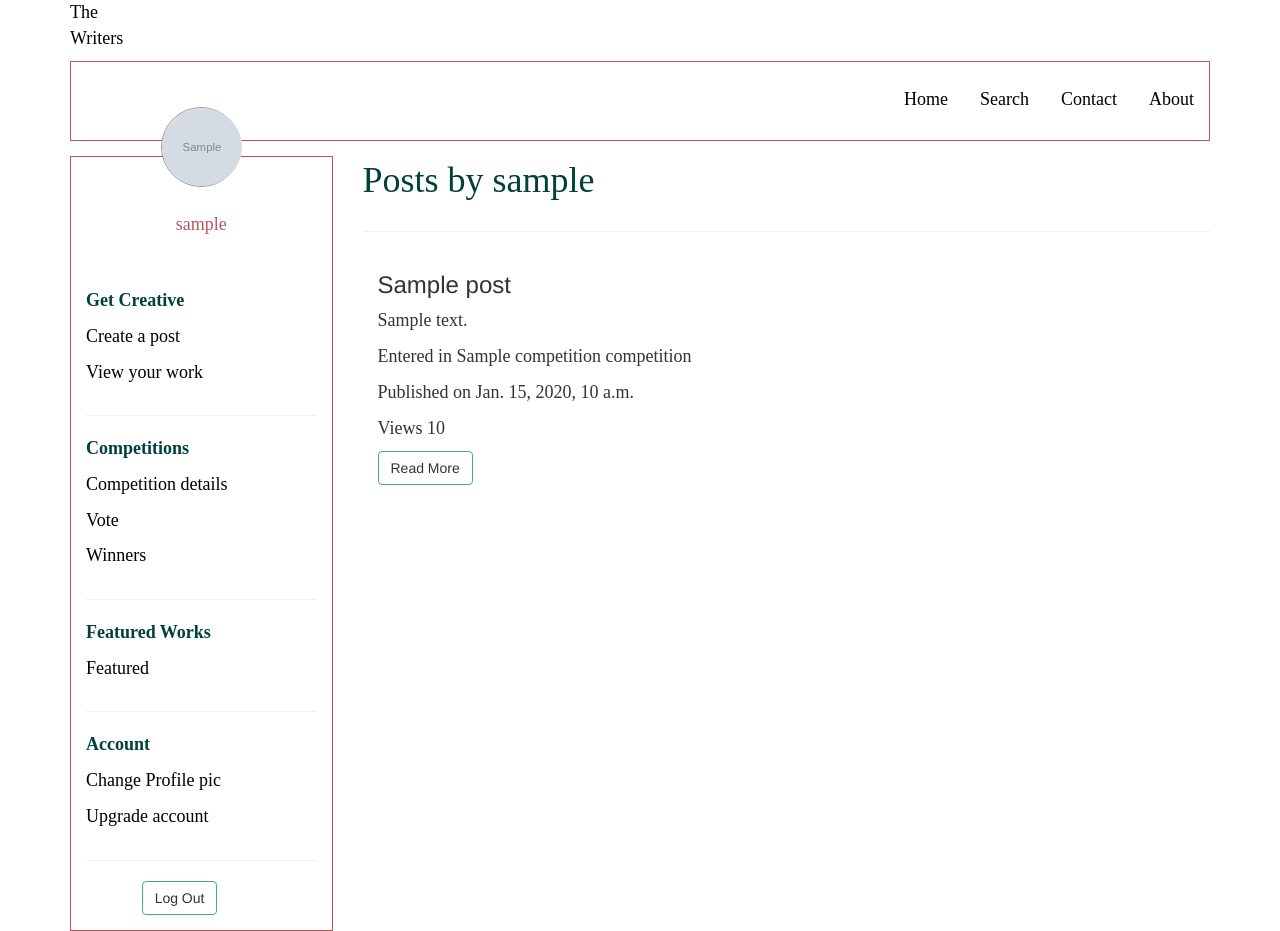
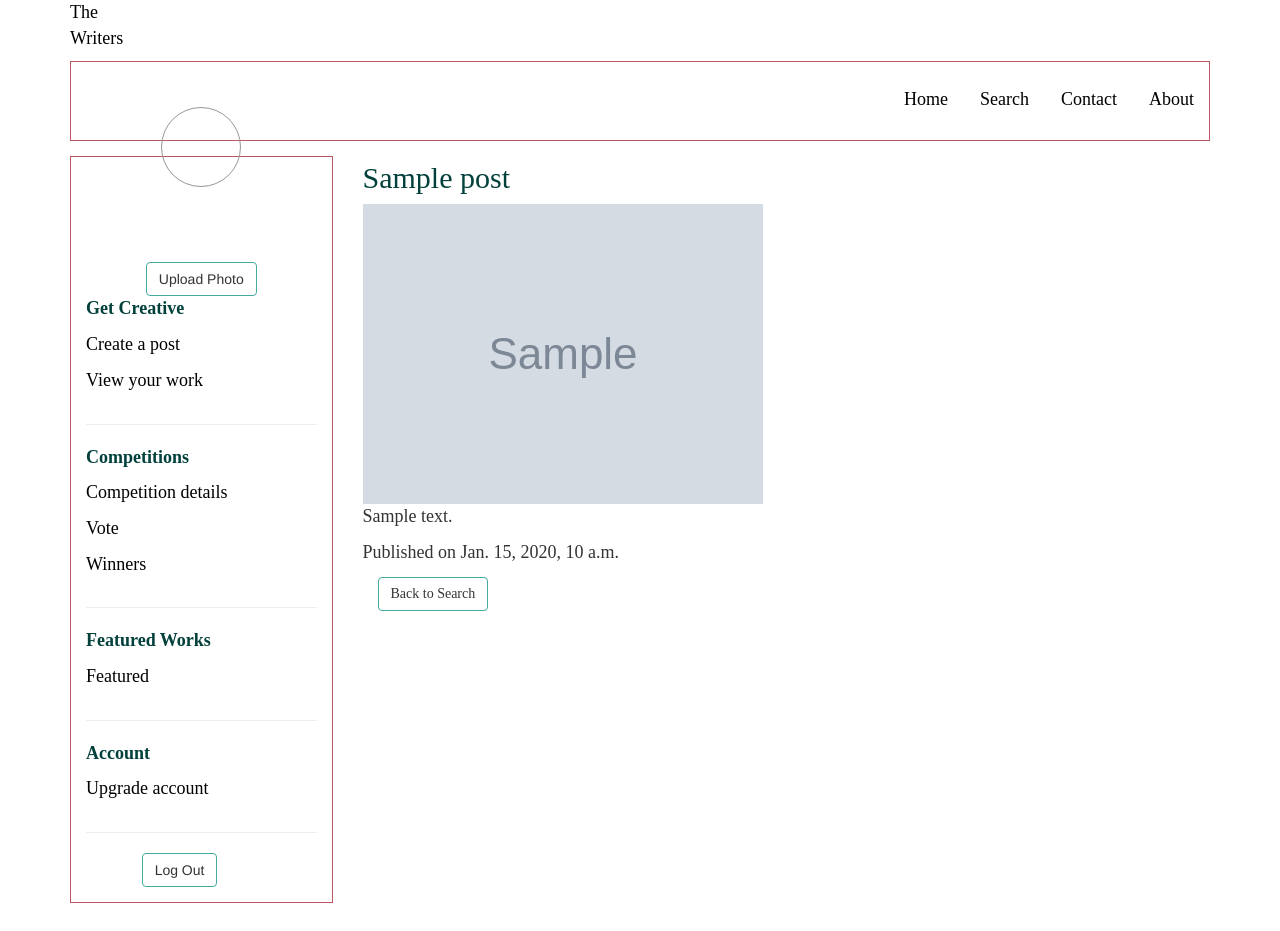
Before and after one commit to OMC86/the_writers, a Django app: page /search/1/ in a window 1280 px wide. After the commit the page ends 903 px from the top, so only its background shows below. Run offline with Django 3.2, Linux system fonts and the light colour scheme; tables that the repository leaves empty hold one stand-in row (values such as "Sample post"); grey boxes marked "Sample" are stand-in pictures; some libraries are stand-ins or nearby versions.

Commit message:
changed search so users can access selected post detail view from filtered query set

```diff
--- a/search/templates/post_by_user.html
+++ /dev/null
@@ -1,41 +0,0 @@
-{% extends 'base.html' %}
-{% block content %}
-    <div class="row">
-        <div class="col-md-12">
-            <div>
-                <h1>Posts by {{ user }}</h1>
-            </div>
-        </div>
-    </div>
-
-
-    {% for post in posts %}
-         <div class="row">
-            <div class="col-md-12">
-                <hr>
-                <div class="col-md-12">
-                    <h3>{{ post.title }}</h3>
-                    <div class="row">
-                        <div class="col-xs-12">
-                            <p>{{ post.content|truncatewords:30 }}</p>
-                            {% if post.is_entry %}
-                                <p>Entered in {{ post.comp }} competition</p>
-                            {% endif %}
-                            {% if post.is_featured %}
-                                <p>Published on {{ post.date_published }}</p>
-                            {% else %}
-                                <p>This post was created on {{ post.date_published }}. To publish this post, when you
-                                    edit, select featured post and save.</p>
-                            {% endif %}
-                                <p>Views {{ post.views }}</p>
-
-                            <button class="btn btn-default" onclick="location.href={{ post.id }}">Read More</button>
-                        </div>
-                    </div>
-                </div>
-
-            </div>
-        </div>
-    {% endfor %}
-
-{% endblock %}
--- a/search/templates/search.html
+++ b/search/templates/search.html
@@ -2,7 +2,7 @@
 {% block content %}
     {% load bootstrap_tags %}
   <form method="get">
-    {{ filter.form | as_bootstrap }}
+    {{ posts.form | as_bootstrap }}
     <button type="submit" class="btn btn-default">Search</button>
   </form>
 
@@ -17,9 +17,9 @@
             </tr>
         </thead>
     <tbody>
-  {% for post in filter.qs %}
+  {% for post in posts.qs %}
     <tr>
-        <td><a onclick="location.href={{ post.author.id }}">{{ post.author }}</a ></td>
+        <td><a onclick="location.href={{ post.id }}">{{ post.author }}</a ></td>
         <td>{{ post.category }}</td>
         <td>{{ post.genre }}</td>
         <td>{{ post.title }}</td>
--- a/search/templates/post_by_user_detail.html
+++ b/search/templates/search_detail.html
@@ -27,8 +27,8 @@
                     </div>
                 </div>
                 <div class="col-md-12">
-                    <p><button class="btn btn-default" onclick="location.href='/search/{{ post.author.id }}'">
-                        Back to Posts</button></p>
+                    <p><button class="btn btn-default" onclick="location.href='/search/'">
+                        Back to Search</button></p>
                 </div>
             </div>
         </div>
--- a/search/urls.py
+++ b/search/urls.py
@@ -1,16 +1,14 @@
 from django.conf.urls import url
-from django_filters.views import FilterView
-from filters import PostFilter
+
 import views
 
 urlpatterns = [
 
     # filter
-    url(r'^search/$', FilterView.as_view(filterset_class=PostFilter,
-                                         template_name='search.html'), name='search'),
+    url(r'^search/$', views.search, name='search'),
 
     # list all posts related to a single user
-    url(r'^search/(?P<id>\d+)/$', views.search_user, name='search_user'),
-    url(r'^search/(?P<id>\d+)/(?P<post_id>\d+)/$', views.user_post, name='user_post'),
+    url(r'^search/(?P<id>\d+)/$', views.search_detail, name='search_detail'),
+
 
 ]
--- a/search/views.py
+++ b/search/views.py
@@ -2,20 +2,21 @@
 from __future__ import unicode_literals
 
 from post.models import Post
-from accounts.models import User
 from django.shortcuts import render, get_object_or_404
+from django.core.paginator import Paginator, EmptyPage, PageNotAnInteger
+from filters import PostFilter
 # Create your views here.
 
 
-def search_user(request, id):
-    user = get_object_or_404(User, pk=id)
-    posts = Post.objects.filter(author=user)
-    return render(request, 'post_by_user.html', {'posts': posts, 'user': user})
+def search(request):
+    post_list = Post.objects.all()
+    post_filter = PostFilter(request.GET, queryset=post_list)
+    return render(request, 'search.html', {'posts': post_filter})
 
 
-def user_post(request, id, post_id):
-    user = get_object_or_404(User, pk=id)
-    post = get_object_or_404(Post, pk=post_id)
+
+def search_detail(request, id):
+    post = get_object_or_404(Post, pk=id)
     post.views += 1
     post.save()
-    return render(request, 'post_by_user_detail.html', {'post': post})
+    return render(request, 'search_detail.html', {'post': post})
```
